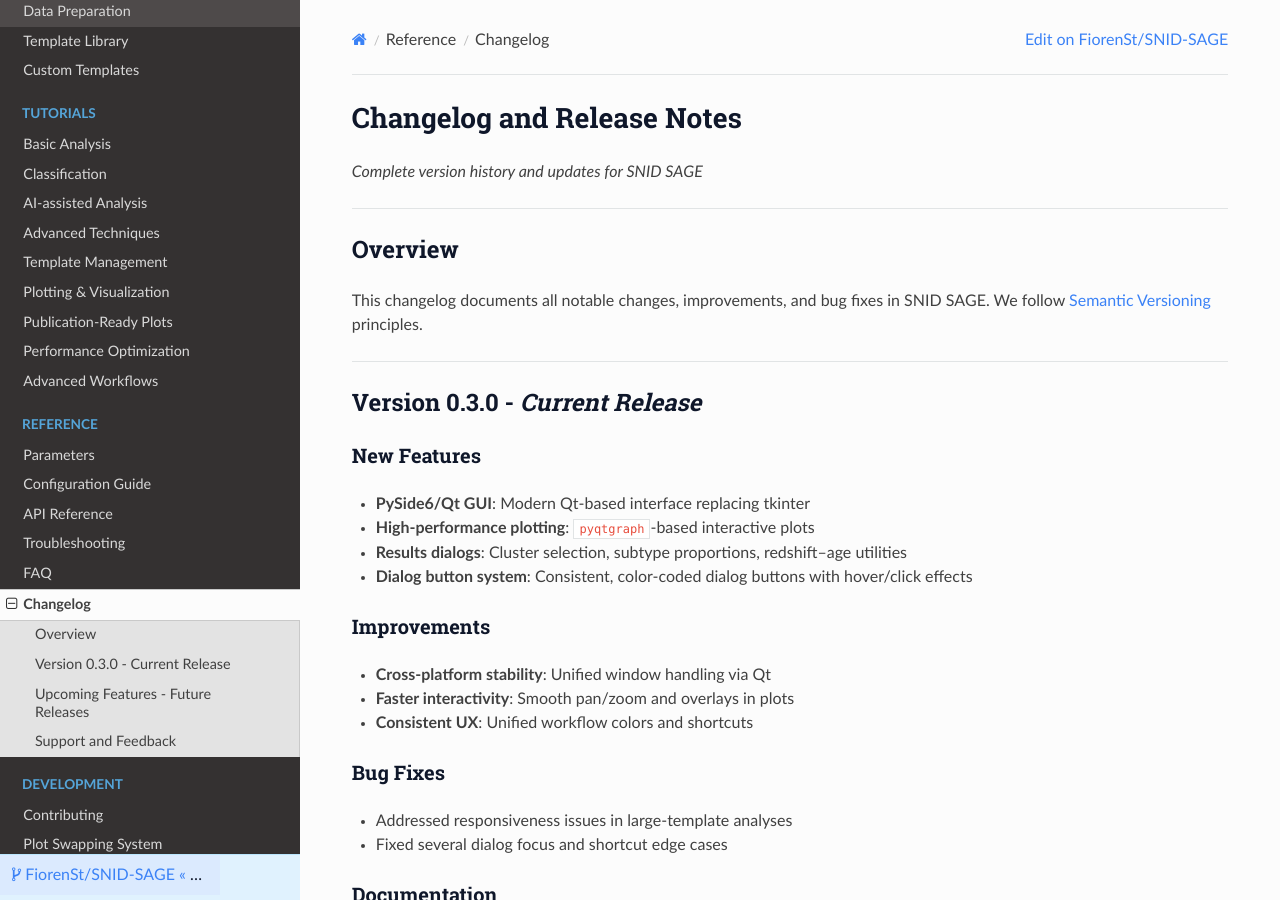
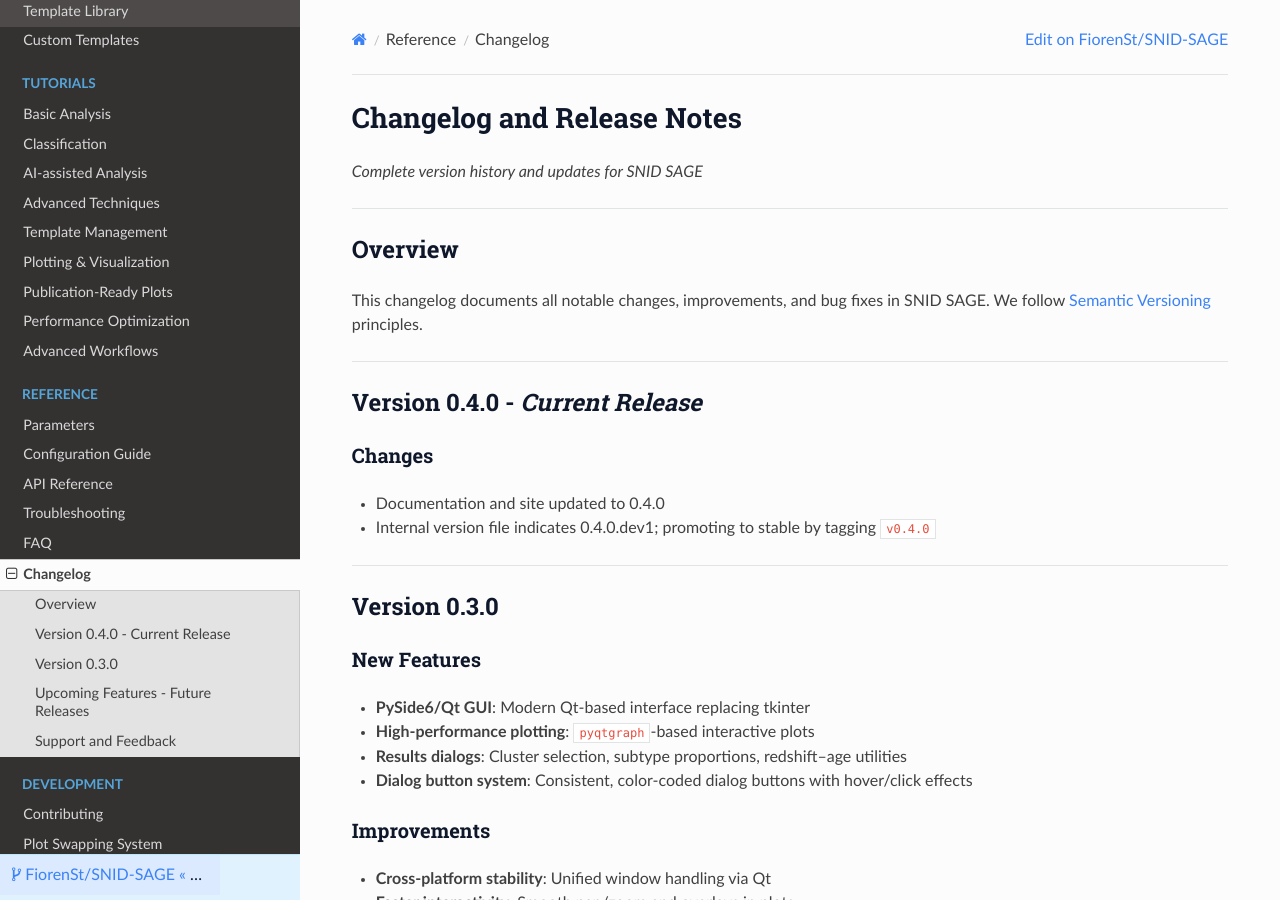
Before and after one commit to Amararyan/SNID-SAGE, an MkDocs documentation site: the page built from docs/reference/changelog.md, in a window 1280 px wide and 900 px high. Built offline with MkDocs 1.6.1, drawn with Linux system fonts in a browser that asks for light colours; nearby versions of some CDN libraries.

Commit message:
Release: prepare 0.4.0 (docs + changelog)

```diff
--- a/docs/installation/installation.md
+++ b/docs/installation/installation.md
@@ -16,7 +16,7 @@
 - **Storage**: 5GB+ for templates and results
 - **GPU**: CUDA-compatible for local LLM support (optional)
 
-## Quick Installation (v0.3.0)
+## Quick Installation (v0.4.0)
 
 Install the latest stable release from PyPI:
 
--- a/docs/reference/changelog.md
+++ b/docs/reference/changelog.md
@@ -10,7 +10,15 @@
 
 ---
 
-## Version 0.3.0 - *Current Release*
+## Version 0.4.0 - *Current Release*
+
+### Changes
+- Documentation and site updated to 0.4.0
+- Internal version file indicates 0.4.0.dev1; promoting to stable by tagging `v0.4.0`
+
+---
+
+## Version 0.3.0
 
 ### New Features
 - **PySide6/Qt GUI**: Modern Qt-based interface replacing tkinter
```
Also changed, not shown: CHANGELOG.md (+14 -0 lines), docs/index.md (+1 -1 lines).
